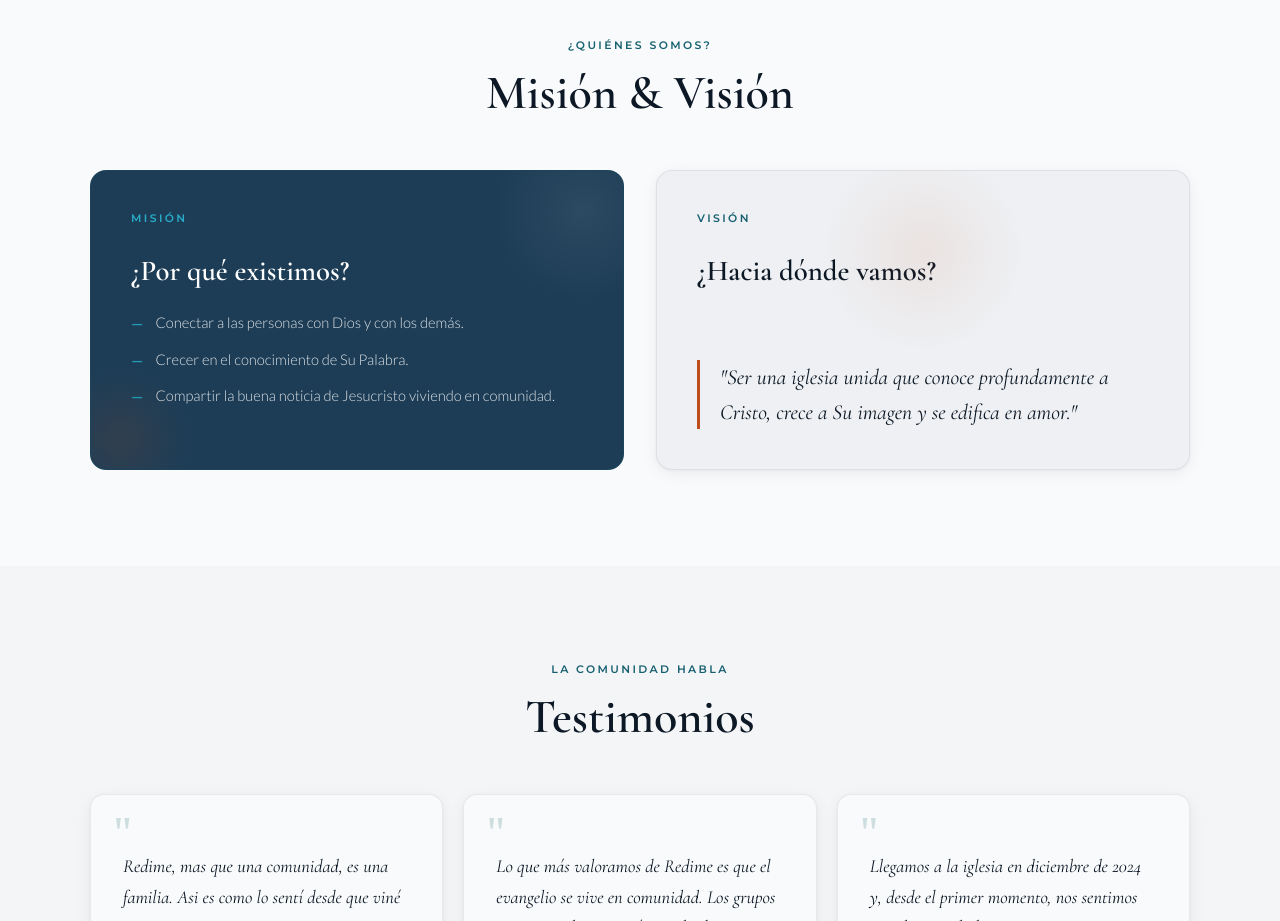
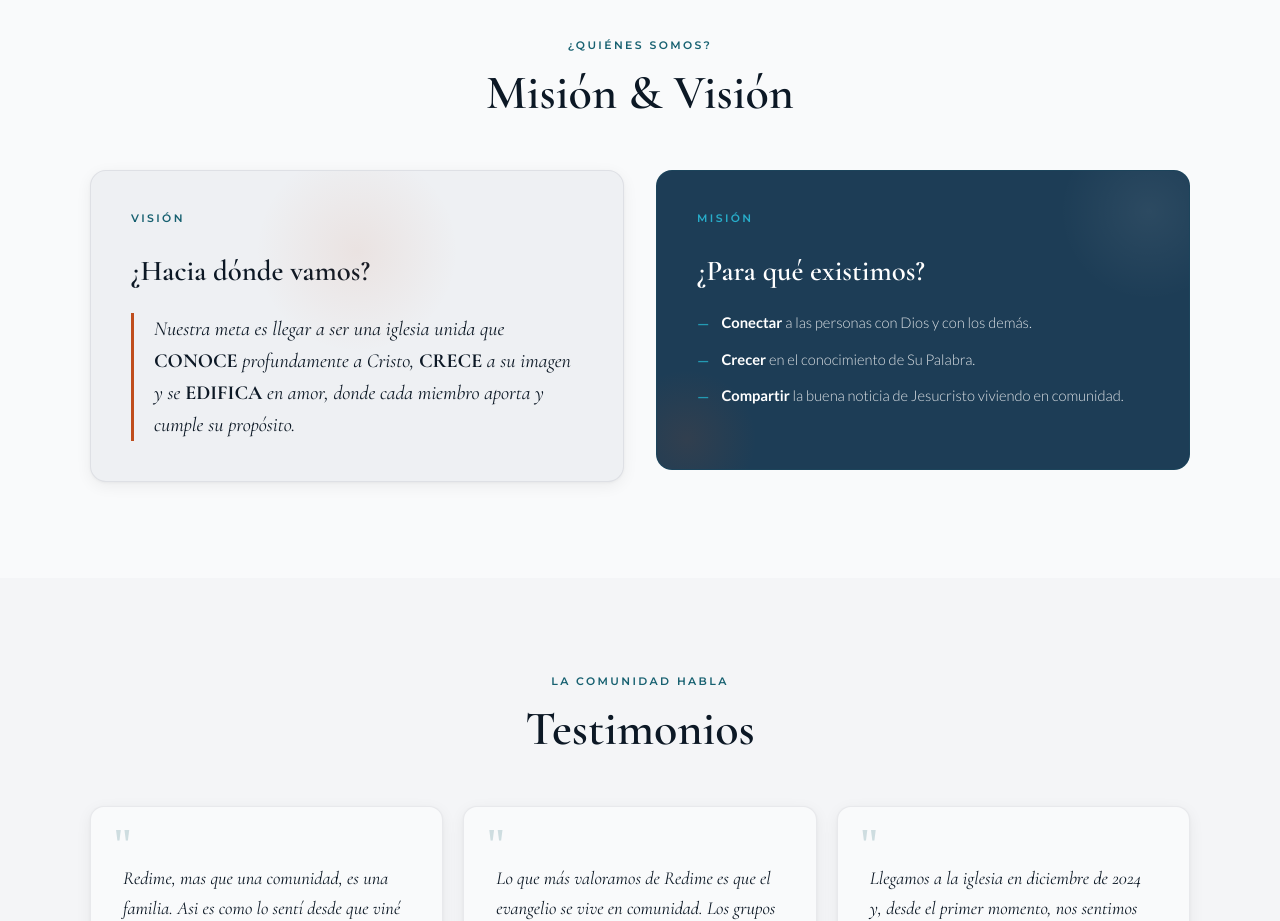
Before and after one commit to mateobenjaminfelicia-source/redime-web, a React (Vite) app: page / in a window 1280 px wide. Shown: the part 1820-2741 px from the top of the page. Built offline with nearby package versions, Linux system fonts and the light colour scheme.

Commit message:
Actualicé misión y visión

```diff
--- a/src/App.jsx
+++ b/src/App.jsx
@@ -623,45 +623,6 @@ const MissionVision = () => {
           <Reveal delay={.1}>
             <div style={{
               position: "relative", overflow: "hidden",
-              background: C.teal, border: `1px solid ${C.tealLight}30`,
-              borderRadius: "16px", padding: "2.5rem", minHeight: "300px"
-            }}>
-              <div style={{
-                position: "absolute", top: "-50px", right: "-50px", width: "180px", height: "180px",
-                borderRadius: "50%", background: `radial-gradient(circle,#fff1,transparent 70%)`
-              }} />
-              <div style={{
-                position: "absolute", bottom: "-40px", left: "-40px", width: "140px", height: "140px",
-                borderRadius: "50%", background: `radial-gradient(circle,${C.orange}20,transparent 70%)`
-              }} />
-              <div style={{
-                fontFamily: FONTS.ui, fontWeight: 600, fontSize: ".68rem",
-                letterSpacing: ".22em", textTransform: "uppercase", color: C.tealLight, marginBottom: "1.2rem",
-                filter: "brightness(1.8)"
-              }}>Misión</div>
-              <h3 style={{
-                fontFamily: FONTS.title, fontWeight: 600, fontSize: "1.8rem",
-                color: "#fff", marginBottom: "1.4rem", lineHeight: 1.2
-              }}>¿Por qué existimos?</h3>
-              <ul style={{ listStyle: "none", padding: 0, margin: 0, display: "flex", flexDirection: "column", gap: ".8rem" }}>
-                {["Conectar a las personas con Dios y con los demás.",
-                  "Crecer en el conocimiento de Su Palabra.",
-                  "Compartir la buena noticia de Jesucristo viviendo en comunidad."
-                ].map(t => (
-                  <li key={t} style={{
-                    display: "flex", gap: ".75rem", alignItems: "flex-start",
-                    fontFamily: FONTS.body, fontWeight: 300, fontSize: ".92rem",
-                    color: "rgba(255,255,255,.85)", lineHeight: 1.55
-                  }}>
-                    <span style={{ color: C.tealLight, filter: "brightness(1.6)", marginTop: "1px", flexShrink: 0, fontWeight: 700 }}>—</span>{t}
-                  </li>
-                ))}
-              </ul>
-            </div>
-          </Reveal>
-          <Reveal delay={.22}>
-            <div style={{
-              position: "relative", overflow: "hidden",
               background: C.s2, border: `1px solid ${C.border}`,
               borderRadius: "16px", padding: "2.5rem", minHeight: "300px",
               display: "flex", flexDirection: "column", justifyContent: "space-between",
@@ -683,12 +644,55 @@ const MissionVision = () => {
                 }}>¿Hacia dónde vamos?</h3>
               </div>
               <blockquote style={{
-                fontFamily: FONTS.title, fontStyle: "italic", fontSize: "1.35rem",
+                fontFamily: FONTS.title, fontStyle: "italic", fontSize: "1.25rem",
                 color: C.text, lineHeight: 1.6, borderLeft: `3px solid ${C.orange}`,
                 paddingLeft: "1.25rem", margin: 0
               }}>
-                "Ser una iglesia unida que conoce profundamente a Cristo, crece a Su imagen y se edifica en amor."
+                Nuestra meta es llegar a ser una iglesia unida que <strong style={{ fontStyle: "normal" }}>CONOCE</strong> profundamente
+                a Cristo, <strong style={{ fontStyle: "normal" }}>CRECE</strong> a su imagen y se{" "}
+                <strong style={{ fontStyle: "normal" }}>EDIFICA</strong> en amor, donde cada miembro aporta y cumple su propósito.
               </blockquote>
+            </div>
+          </Reveal>
+          <Reveal delay={.22}>
+            <div style={{
+              position: "relative", overflow: "hidden",
+              background: C.teal, border: `1px solid ${C.tealLight}30`,
+              borderRadius: "16px", padding: "2.5rem", minHeight: "300px"
+            }}>
+              <div style={{
+                position: "absolute", top: "-50px", right: "-50px", width: "180px", height: "180px",
+                borderRadius: "50%", background: `radial-gradient(circle,#fff1,transparent 70%)`
+              }} />
+              <div style={{
+                position: "absolute", bottom: "-40px", left: "-40px", width: "140px", height: "140px",
+                borderRadius: "50%", background: `radial-gradient(circle,${C.orange}20,transparent 70%)`
+              }} />
+              <div style={{
+                fontFamily: FONTS.ui, fontWeight: 600, fontSize: ".68rem",
+                letterSpacing: ".22em", textTransform: "uppercase", color: C.tealLight, marginBottom: "1.2rem",
+                filter: "brightness(1.8)"
+              }}>Misión</div>
+              <h3 style={{
+                fontFamily: FONTS.title, fontWeight: 600, fontSize: "1.8rem",
+                color: "#fff", marginBottom: "1.4rem", lineHeight: 1.2
+              }}>¿Para qué existimos?</h3>
+              <ul style={{ listStyle: "none", padding: 0, margin: 0, display: "flex", flexDirection: "column", gap: ".8rem" }}>
+                {[
+                  { bold: "Conectar", rest: " a las personas con Dios y con los demás." },
+                  { bold: "Crecer", rest: " en el conocimiento de Su Palabra." },
+                  { bold: "Compartir", rest: " la buena noticia de Jesucristo viviendo en comunidad." },
+                ].map(({ bold, rest }) => (
+                  <li key={bold} style={{
+                    display: "flex", gap: ".75rem", alignItems: "flex-start",
+                    fontFamily: FONTS.body, fontWeight: 300, fontSize: ".92rem",
+                    color: "rgba(255,255,255,.85)", lineHeight: 1.55
+                  }}>
+                    <span style={{ color: C.tealLight, filter: "brightness(1.6)", marginTop: "1px", flexShrink: 0, fontWeight: 700 }}>—</span>
+                    <span><strong style={{ color: "#fff", fontWeight: 700 }}>{bold}</strong>{rest}</span>
+                  </li>
+                ))}
+              </ul>
             </div>
           </Reveal>
         </div>
```
